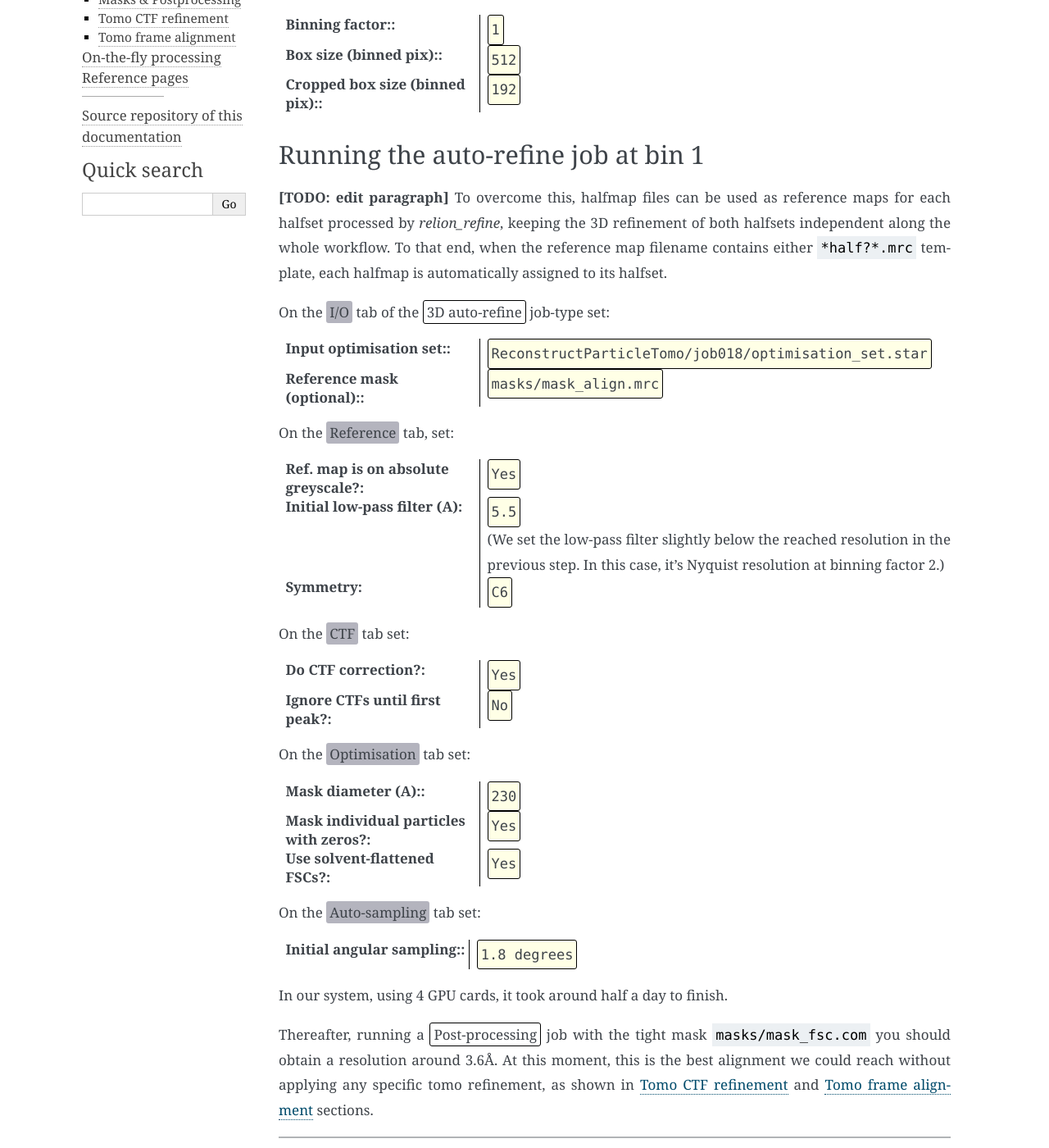
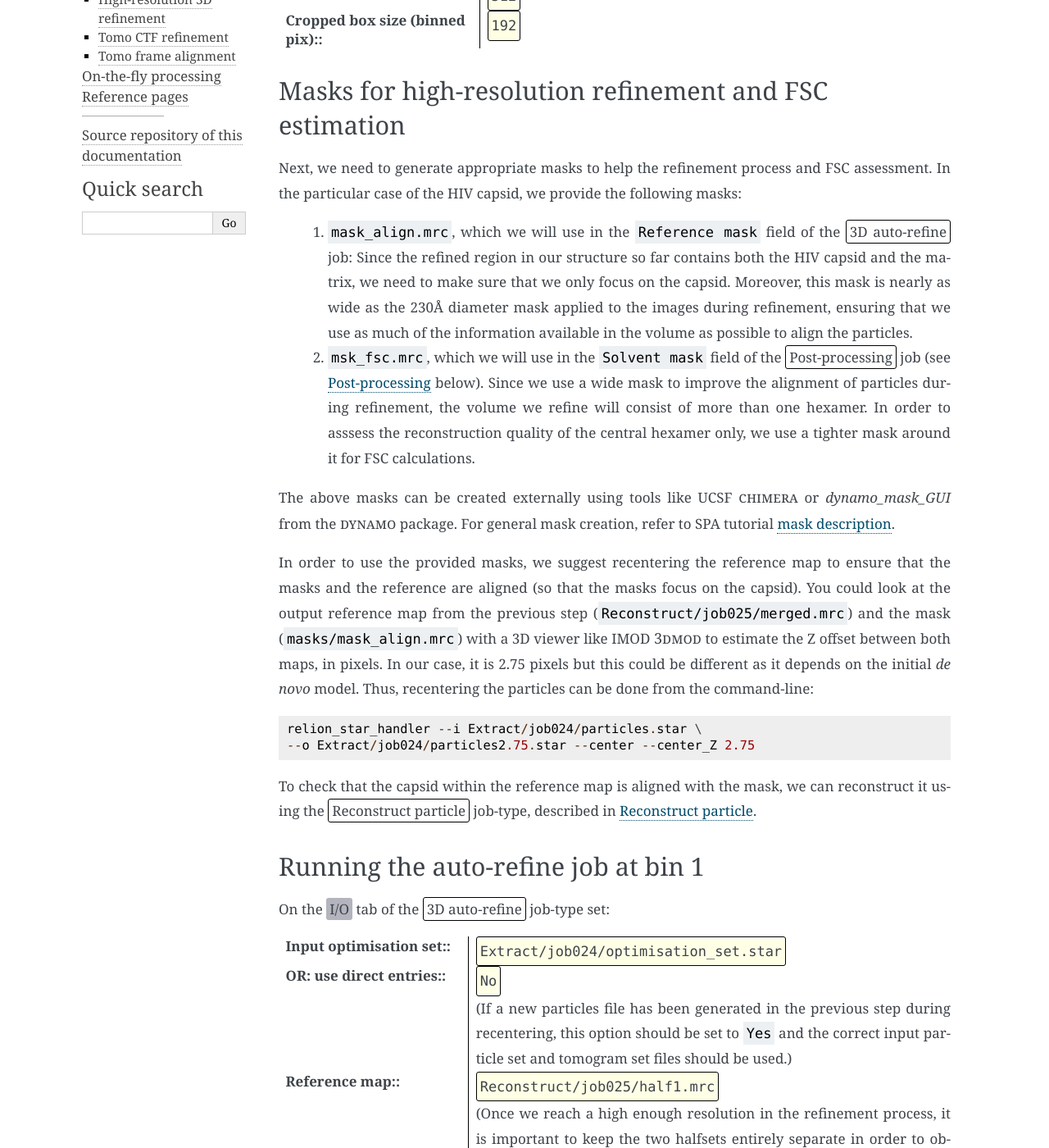
Before and after one commit to 3dem/relion-documents, a Sphinx documentation site: the page built from source/STA_tutorial/Refine3DHighRes.rst, in a window 1280 px wide and 1400 px high, scrolled down 792 px. Shown: the whole window at 82% size. Built offline with Sphinx 7.4.7, drawn with Linux system fonts in a browser that asks for light colours; some of the changed text lies outside the part shown.

Commit message:
high res refinement

```diff
--- a/source/STA_tutorial/Refine3DHighRes.rst
+++ b/source/STA_tutorial/Refine3DHighRes.rst
@@ -2,8 +2,6 @@
 
 High-resolution 3D refinement
 =============================
-
-**NOTE: The Relion 5 Tomo tutorial has been revised up to this point. For the next steps, use at your own risk.**
 
 At this point in the tutorial, we have obtained a refined map at binning factor 2, we have removed any duplicate particles, as well as any bad particles that do not align well with our map.
 We are now ready to perform 3D refinement at binning factor 1.
@@ -13,7 +11,7 @@ We are now ready to perform 3D refinement at binning factor 1.
 Pseudo-subtomograms and reference map at bin 1
 ----------------------------------------------
 
-Before running the :jobtype:`3D auto-refine` job, we need to generate new pseudo-subtomograms and a reference map at binning factor 1.
+First, we need to generate new pseudo-subtomograms and a reference map at binning factor 1.
 The order of running the :jobtype:`Extract subtomos` and :jobtype:`Reconstruct particle` jobtypes is irrelevant as long as they are run consecutively to keep track of the |optimisation_set| file.
 In addition, since the previous job we ran was a :jobtype:`Subset selection` job, we must use its output particles file as the input particle set to the next job (either :jobtype:`Extract subtomos` or :jobtype:`Reconstruct particle`):
 
@@ -30,26 +28,61 @@ For 3D refinement at binning factor 1, make sure the following options are prope
 :Cropped box size (binned pix):: 192
 
 
+.. _sec_sta_refine3d_mask:
+
+Masks for high-resolution refinement and FSC estimation
+--------------------------------------------------------------------------
+
+Next, we need to generate appropriate masks to help the refinement process and FSC assessment. In the particular case of the HIV capsid, we provide the following masks:
+
+ 1. ``mask_align.mrc``, which we will use in the ``Reference mask`` field of the :jobtype:`3D auto-refine` job: Since the refined region in our structure so far contains both the HIV capsid and the matrix, we need to make sure that we only focus on the capsid. Moreover, this mask is nearly as wide as the 230Å diameter mask applied to the images during refinement, ensuring that we use as much of the information available in the volume as possible to align the particles.
+
+ 2. ``msk_fsc.mrc``, which we will use in the ``Solvent mask`` field of the :jobtype:`Post-processing` job (see :ref:`sec_sta_refine3d_postprocess` below). Since we use a wide mask to improve the alignment of particles during refinement, the volume we refine will consist of more than one hexamer. In order to asssess the reconstruction quality of the central hexamer only, we use a tighter mask around it for FSC calculations.
+
+The above masks can be created externally using tools like UCSF :textsc:`chimera` or `dynamo_mask_GUI` from the :textsc:`dynamo` package.
+For general mask creation, refer to SPA tutorial :ref:`mask description<sec_mask>`.
+
+In order to use the provided masks, we suggest recentering the reference map to ensure that the masks and the reference are aligned (so that the masks focus on the capsid).
+You could look at the output reference map from the previous step (``Reconstruct/job025/merged.mrc``) and the mask (``masks/mask_align.mrc``) with a 3D viewer like IMOD :textsc:`3dmod` to estimate the Z offset between both maps, in pixels.
+In our case, it is 2.75 pixels but this could be different as it depends on the initial *de novo* model.
+Thus, recentering the particles can be done from the command-line:
+
+::
+
+    relion_star_handler --i Extract/job024/particles.star \
+    --o Extract/job024/particles2.75.star --center --center_Z 2.75
+
+To check that the capsid within the reference map is aligned with the mask, we can reconstruct it using the :jobtype:`Reconstruct particle` job-type, described in :ref:`Reconstruct particle <sec_sta_reconstructpart>`.
+
 
 .. _sec_sta_refine3d_refinebin1:
 
 Running the auto-refine job at bin 1
 -------------------------------------
 
-**[TODO: edit paragraph]**
-To overcome this, halfmap files can be used as reference maps for each halfset processed by `relion_refine`, keeping the 3D refinement of both halfsets independent along the whole workflow.
-To that end, when the reference map filename contains either ``*half?*.mrc`` template, each halfmap is automatically assigned to its halfset.
 
 
 On the :guitab:`I/O` tab of the :jobtype:`3D auto-refine` job-type set:
 
-:Input optimisation set:: ReconstructParticleTomo/job018/optimisation_set.star
+:Input optimisation set:: Extract/job024/optimisation_set.star
+
+:OR\: use direct entries:: No
+
+      (If a new particles file has been generated in the previous step during recentering, this option should be set to ``Yes`` and the correct input particle set and tomogram set files should be used.)
+
+:Reference map:: Reconstruct/job025/half1.mrc
+
+      (Once we reach a high enough resolution in the refinement process, it is important to keep the two halfsets entirely separate in order to obtain a gold-standard reconstruction.
+      Halfmap files should be used as reference maps for each halfset processed by `relion_refine`, keeping the 3D refinement of both halfsets independent along the whole workflow.
+      To that end, when the reference map file name contains either ``*half?*.mrc`` template, each halfmap is automatically assigned to its halfset.)
 
 :Reference mask (optional):: masks/mask_align.mrc
 
 On the :guitab:`Reference` tab, set:
 
 :Ref. map is on absolute greyscale?: Yes
+
+:Resize reference if needed?: Yes
 
 :Initial low-pass filter (A): 5.5
 
@@ -71,30 +104,36 @@ On the :guitab:`Optimisation` tab set:
 
 :Use solvent-flattened FSCs?: Yes
 
+	(This option enables the computation of the resolution during refinement using masked halfmaps using the provided ``mask_align.mrc`` mask file.)
+
+:Use Blush regularisation?: No
+
 On the :guitab:`Auto-sampling` tab set:
 
 :Initial angular sampling:: 1.8 degrees
 
-In our system, using 4 GPU cards, it took around half a day to finish.
+On our system, using 2 GPU cards, it took just under two hours.
 
-Thereafter, running a :jobtype:`Post-processing` job with the tight mask ``masks/mask_fsc.com`` you should obtain a resolution around 3.6Å. At this moment, this is the best alignment we could reach without applying any specific tomo refinement, as shown in :ref:`sec_sta_ctfrefine` and :ref:`sec_sta_framealign` sections.
+We now remove duplicates again by running :jobtype:`Subset selection` with a minimum inter-particle distance of 50Å to ensure that no other particles converged to the same positions, and then generate a new reference map  with :jobtype:`Reconstruct particle`.
+
+.. _sec_sta_refine3d_postprocess:
+
+Post-processing
+---------------
+
+Finally, the procedure to sharpen a 3D reference map and estimate the gold-standard FSC curves for subtomogram averaging is strictly the same as described in the :ref:`SPA tutorial<sec_postprocess>`.
+
+Select the :jobtype:'Post-processing` jobtype, and on the :guitab:`I/O` tab, set:
+
+:One of the 2 unfiltered half-maps:: Reconstruct/job036/half1.mrc
+
+:Solvent mask:: mask_fsc.mrc
+
+	(This is the tight mask that only includes the central hexamer.)
+
+We leave the other fields as they are and run the job. The resulting final resolution we see in our workspace is 3.93Å.
+
+At this moment, this is the best alignment we could reach without applying any specific tomo refinement, as shown in :ref:`sec_sta_ctfrefine` and :ref:`sec_sta_framealign` sections.
 
 
--------------------------------
-
-
-**[TODO: Integrate the below paragraph into this page]**
-
-Before this, since the refined map we obtained in this initial 3D refinement covers the HIV capsid and matrix, we need to make sure the mask we will be using in the next refinement is aligned and focused on the capsid only.
-We suggest to recenter the reference as masks provided in ``masks/`` folder are already centered.
-You could look at the output refined map (``Refine3D/job009/run_class001.mrc``) and mask (``masks/mask_align_bin4.mrc``) with a 3D viewer like IMOD :textsc:`3dmod` to estimate the Z offset between both maps, in pixels. In our case, it is 2.75 pixels but this could be different as it depends on the initial *de novo* model. Thus, recentering the particles can be done from the command-line:
-
-::
-
-    relion_star_handler --i Refine3D/job009/run_data.star \
-    --o Refine3D/job009/run_data_z2.75.star --center --center_Z 2.75
-
-
-To assess the capsid within the reference map is aligned with the mask, we could reconstruct it using the :jobtype:`Tomo reconstruct particle` job-type, described in the next step :ref:`reconstruct particle <sec_sta_reconstructpart>`.
-
 .. |optimisation_set| replace:: :ref:`optimisation set <sec_sta_optimisation_set>`
--- a/source/STA_tutorial/index.rst
+++ b/source/STA_tutorial/index.rst
@@ -19,6 +19,5 @@ Subtomogram tutorial
    DuplicateParticles
    Class3D
    Refine3DHighRes
-   Postprocess
    CtfRefine
    FrameAlign
```
Also changed, not shown: source/STA_tutorial/Postprocess.rst (deleted, +0 -20 lines), source/STA_tutorial/Refine3DIni.rst (+4 -7 lines).
